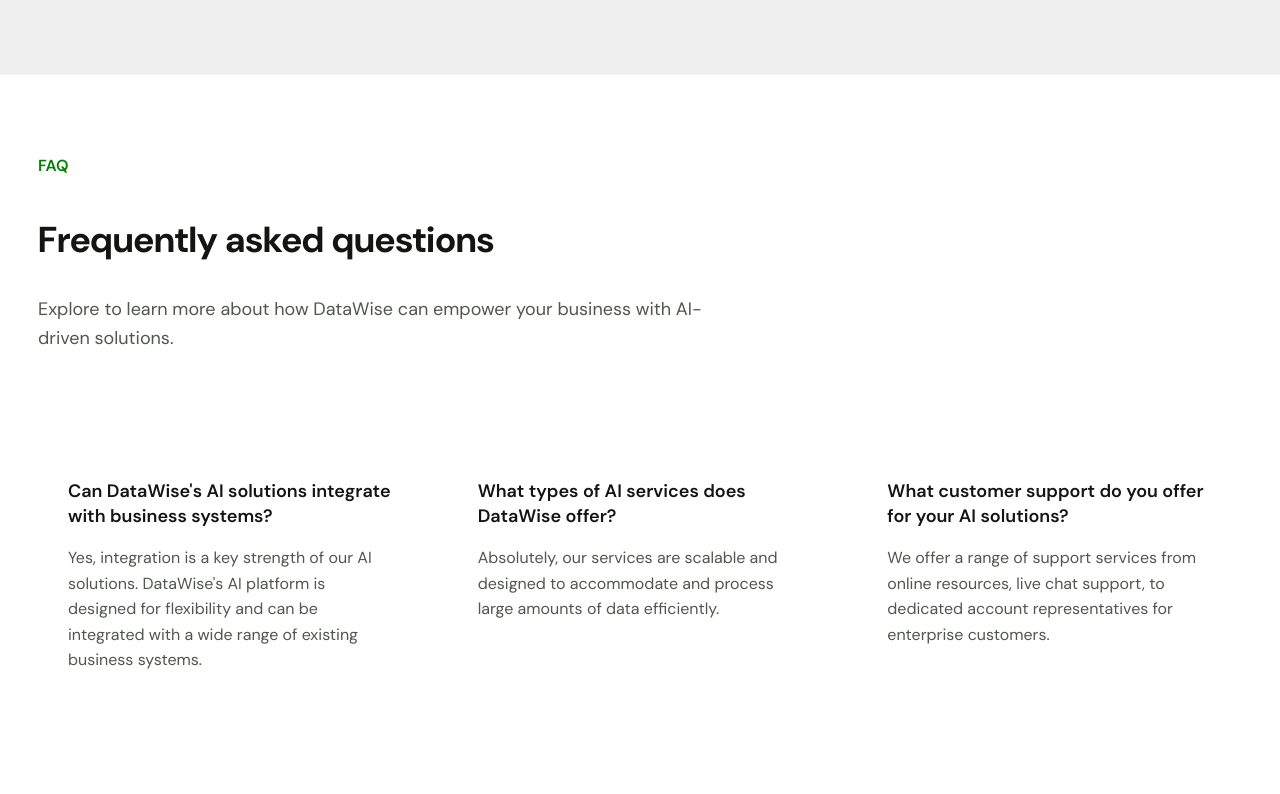
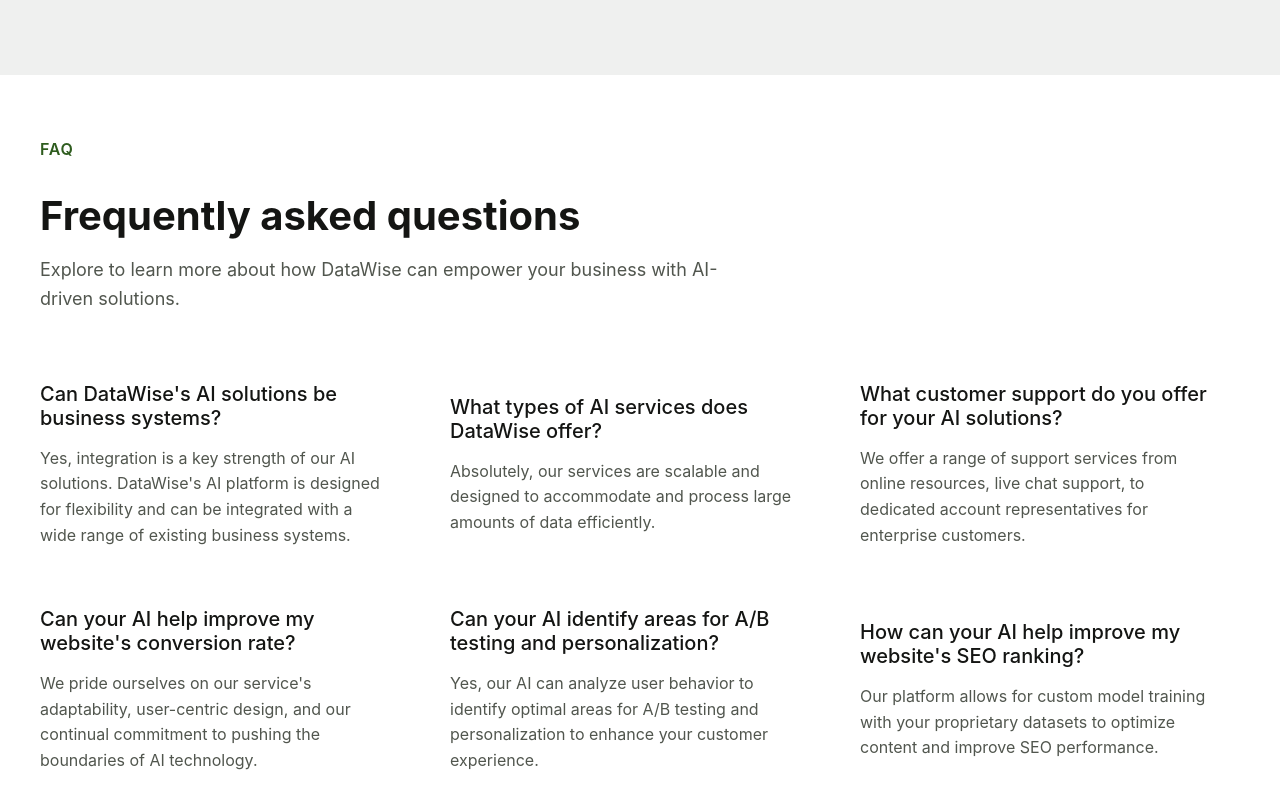
Before and after one commit to PriYanahsu/Cognivac-New-Task, a React (Vite) app in the folder React Task/my-react-app/: page / in a window 1280 px wide. Shown: the part 3700-4494 px from the top of the page. Built offline with nearby package versions, Linux system fonts and the light colour scheme.

Commit message:
Update FQA Section

```diff
--- a/React Task/my-react-app/src/components/FAQBox.css
+++ b/React Task/my-react-app/src/components/FAQBox.css
@@ -1,18 +1,61 @@
 .faq-item {
-  border-radius: 12px;
-  padding: 30px;
+  /* background-color: #F9FAFB; */
+  border-radius: 0.5rem;
+  padding: 0 30px 15px 0;
+  max-width: 380px;
+  /* border: 1px solid #E5E7EB; */
+  box-sizing: border-box;
+  display: flex;
+  flex-direction: column;
+  justify-content: space-between;
+  align-items: center;
+  background-color: inherit;
 }
 
 .faq-question {
-  font-size: 18px;
-  font-weight: 600;
+  font-size: 20px;
+  font-weight: 500;
+  margin-bottom: 1rem;
   color: var(--First-color);
-  margin-bottom: 16px;
-  line-height: 1.4;
 }
 
 .faq-answer {
-  font-size: 16px;
+  font-size: 1rem;
+  line-height: 1.6;
+  font-weight: 400;
+  margin: 0;
   color: var(--third-color);
-  line-height: 1.6;
 }
+
+@media (max-width: 1199px) and (min-width: 800px) {
+  .faq-item {
+    flex: 1 1 calc(50% - 1rem);
+    padding: 1.25rem;
+    width: 50%;
+  }
+}
+
+@media (max-width: 799px) {
+  .faq-item {
+    flex: 1 1 100%;
+    min-width: 100%;
+    padding: 1.25rem;
+    /* border: 1px solid black; */
+  }
+
+  .faq-question {
+    font-size: 1rem;
+    text-align: left;
+  }
+
+  .faq-answer {
+    font-size: 0.9375rem;
+  }
+}
+
+@media (max-width: 400px) {
+  .faq-item {
+    padding: 1rem;
+    min-width: 100%;
+  }
+}
--- a/React Task/my-react-app/src/pages/FAQ.css
+++ b/React Task/my-react-app/src/pages/FAQ.css
@@ -1,52 +1,54 @@
 .faq-section {
-    padding: 80px 0;
-    /* border: 1px solid black; */
-    max-width: 1440px;
-    width: 100%;
-    min-height: 889px;
-
+  padding: 4rem 2rem;
+  background-color: inherit;
+  font-family: 'Inter', sans-serif;
+  margin-bottom: 4rem;
 }
 
 .faq-container {
-    max-width: 1204px;
-    width: 100%;
+  max-width: 1200px;
   margin: 0 auto;
-    padding: 0 20px;
+  display: flex;
+  flex-direction: column;
+  justify-content: space-between;
+  align-items: start;
 }
 
 .faq-header {
-    display: flex;
-    flex-direction: column;
-    align-items: start;
-    margin-bottom: 60px;
+  margin-bottom: 3rem;
 }
 
 .faq-subtitle {
-    display: inline-block;
-    font-size: 16px;
+  display: block;
+  font-size: 1rem;
+  color: #2E5C1E;
   font-weight: 600;
-    color: green;
-    margin-bottom: 12px;
+  margin-bottom: 0.5rem;
   text-transform: uppercase;
+  letter-spacing: 0.05em;
 }
 
 .faq-title {
-    font-size: 36px;
+  font-size: 2.5rem;
   font-weight: 700;
   color: var(--First-color);
-    margin-bottom: 16px;
+  margin-bottom: 1rem;
   line-height: 1.2;
 }
 
 .faq-intro {
-    font-size: 18px;
+  font-size: 1.125rem;
   color: var(--third-color);
   max-width: 700px;
+  margin: 0 auto;
   line-height: 1.6;
 }
 
 .faq-grid {
-    display: grid;
-    grid-template-columns: repeat(auto-fit, minmax(350px, 1fr));
-    gap: 25px;
+  display: flex;
+  align-items: center;
+  justify-content: space-between;
+  flex-wrap: wrap;
+  gap: 1.5rem;
+  /* border: 1px solid black; */
 }
--- a/React Task/my-react-app/src/pages/FAQ.jsx
+++ b/React Task/my-react-app/src/pages/FAQ.jsx
@@ -5,7 +5,7 @@
 const FAQ = () => {
   const faqItems = [
     {
-      question: "Can DataWise's AI solutions integrate with business systems?",
+      question: "Can DataWise's AI solutions be  business systems?",
       answer: "Yes, integration is a key strength of our AI solutions. DataWise's AI platform is designed for flexibility and can be integrated with a wide range of existing business systems."
     },
     {
```
Lines whose indentation alone changed are shown as unchanged.
